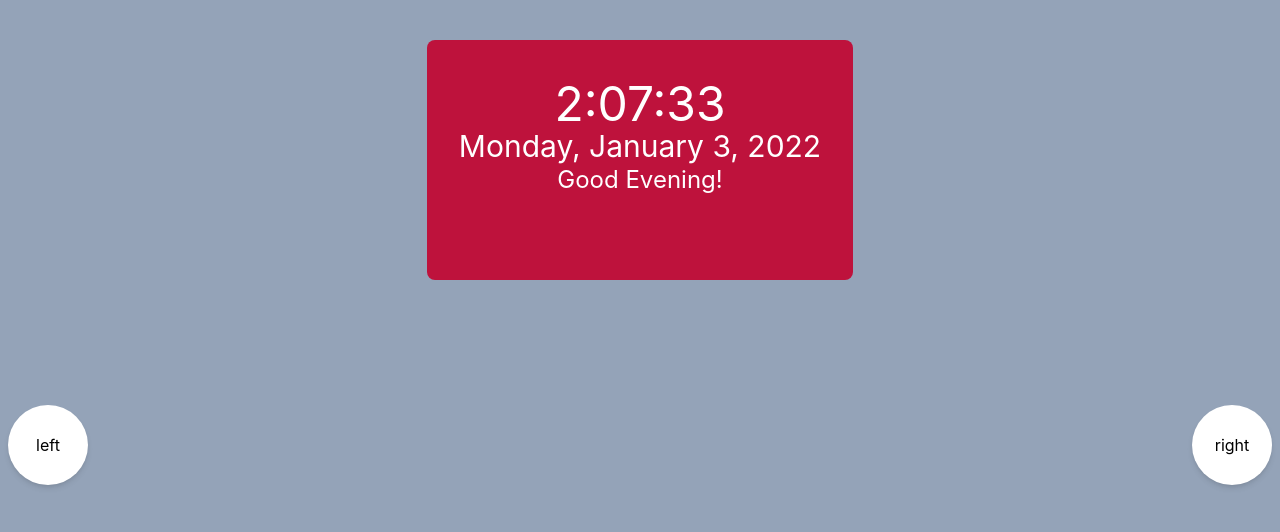
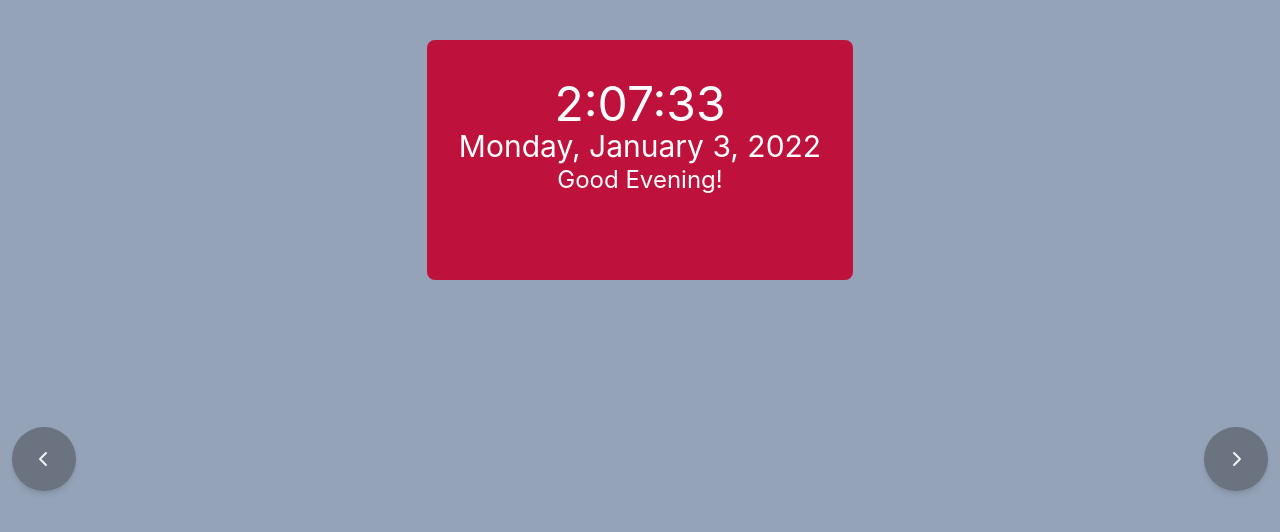
Before and after one commit to Bestest-Study-Group/bestest-chrome-extension, a React (Create React App) app: page / in a window 1280 px wide. Shown: the top 532 px of the page. Built offline with nearby package versions, Linux system fonts and the light colour scheme; no server answers.

Commit message:
fixed hover animations

```diff
--- a/package.json
+++ b/package.json
@@ -4,6 +4,9 @@
   "private": true,
   "dependencies": {
     "@craco/craco": "^6.4.3",
+    "@fortawesome/fontawesome-svg-core": "^6.1.1",
+    "@fortawesome/free-solid-svg-icons": "^6.1.1",
+    "@fortawesome/react-fontawesome": "^0.1.18",
     "@testing-library/jest-dom": "^5.16.1",
     "@testing-library/react": "^12.1.2",
     "@testing-library/user-event": "^13.5.0",
--- a/src/templateComponents/Card/Card.tsx
+++ b/src/templateComponents/Card/Card.tsx
@@ -1,8 +1,10 @@
 import React from "react";
 function Card(props:any){
     return(
-        <div className="bg-white rounded-lg w-56 h-full p-4 hover:shadow-xl transition duration-300 hover:scale-125 hover:ease-in">
-            {props.children}
+        <div className="p-4">
+            <div className="bg-white rounded-lg w-56 h-56 p-4 hover:shadow-xl transition duration-200 hover:scale-125 hover:ease-in">
+                {props.children}
+            </div>
         </div>
     )
 }
--- a/src/templateComponents/CardRow.tsx
+++ b/src/templateComponents/CardRow.tsx
@@ -1,5 +1,6 @@
+import { FontAwesomeIcon } from "@fortawesome/react-fontawesome";
+import {faChevronLeft, faChevronRight} from "@fortawesome/free-solid-svg-icons"
 import React, { ReactElement, useEffect, useRef, useState } from "react";
-
 function CardRow(props: any) {
 
     const ref = useRef<any>(null)
@@ -19,20 +20,20 @@ function CardRow(props: any) {
 
     };
     return (
-        <div className="h-64">
-            <div className="h-full grid grid-rows-1 grid-flow-col px-20 py-4 gap-10 overflow-x-hidden" ref={ref}>
+        <div className="h-80">
+            <div className="h-full grid grid-rows-1 grid-flow-col px-20 py-4 gap-8 overflow-x-hidden" ref={ref}>
                 {props.children}
             </div>
             <button
-                className="bg-white w-20 h-20 rounded-full shadow-md relative bottom-2/3 ml-2"
+                className="bg-gray-500 w-16 h-16 rounded-full shadow-md relative bottom-2/3 ml-3 hover:scale-125 hover:ease-in duration-200"
                 onClick={() => scroll(-600)}>
-                left
+                <FontAwesomeIcon className="text-gray-100" icon={faChevronLeft} />
             </button>
             <button
-                className="bg-white w-20 h-20 rounded-full shadow-md relative bottom-2/3 float-right mr-2"
+                className="bg-gray-500 w-16 h-16 rounded-full shadow-md relative bottom-2/3 float-right mr-3 hover:scale-125 hover:ease-in duration-200"
                 onClick={() => scroll(600)}
                 >
-                right
+                <FontAwesomeIcon className="text-gray-100" icon={faChevronRight} />
             </button>
 
         </div>
```
Also changed, not shown: 1 other file (tests, documents, lock files or other folders).
